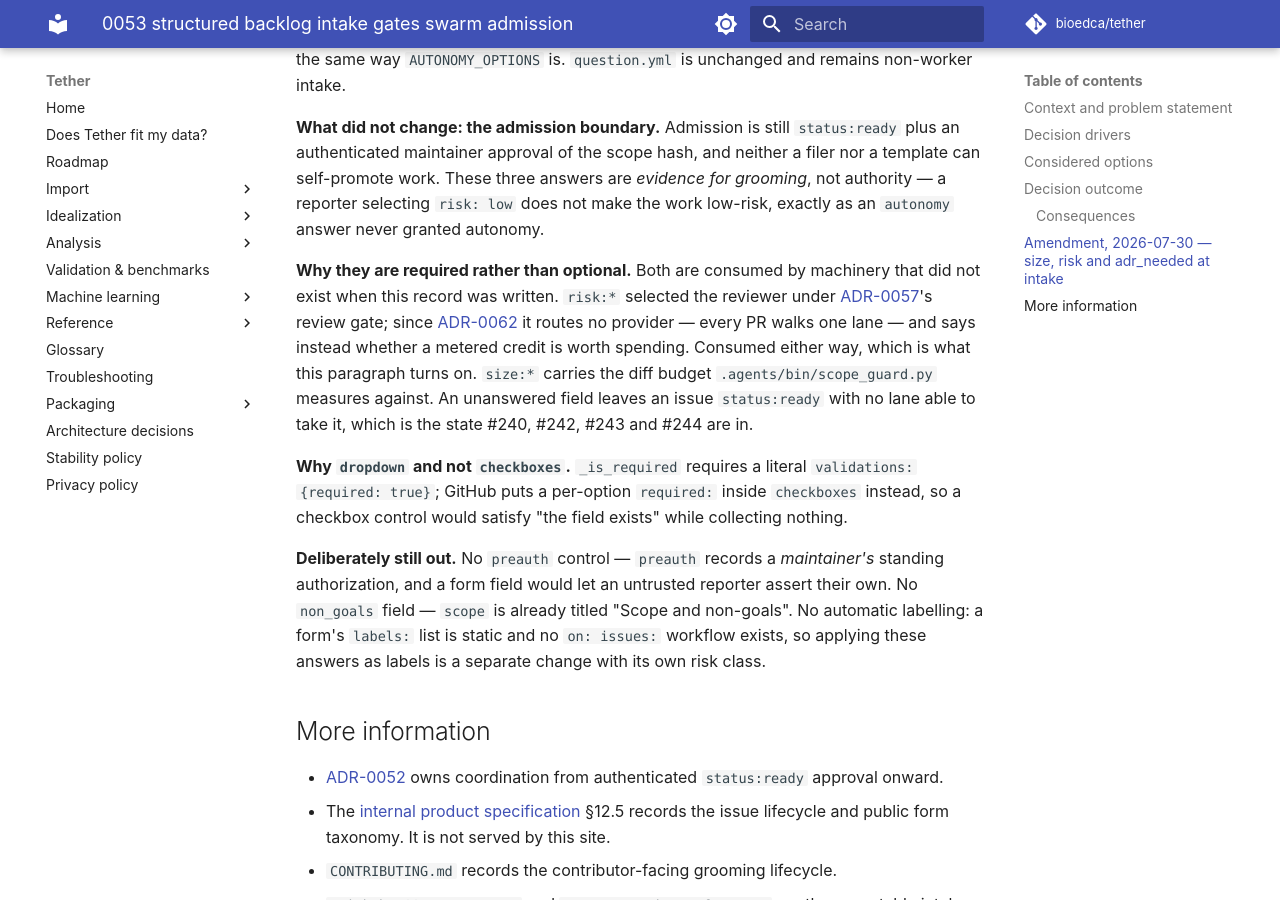
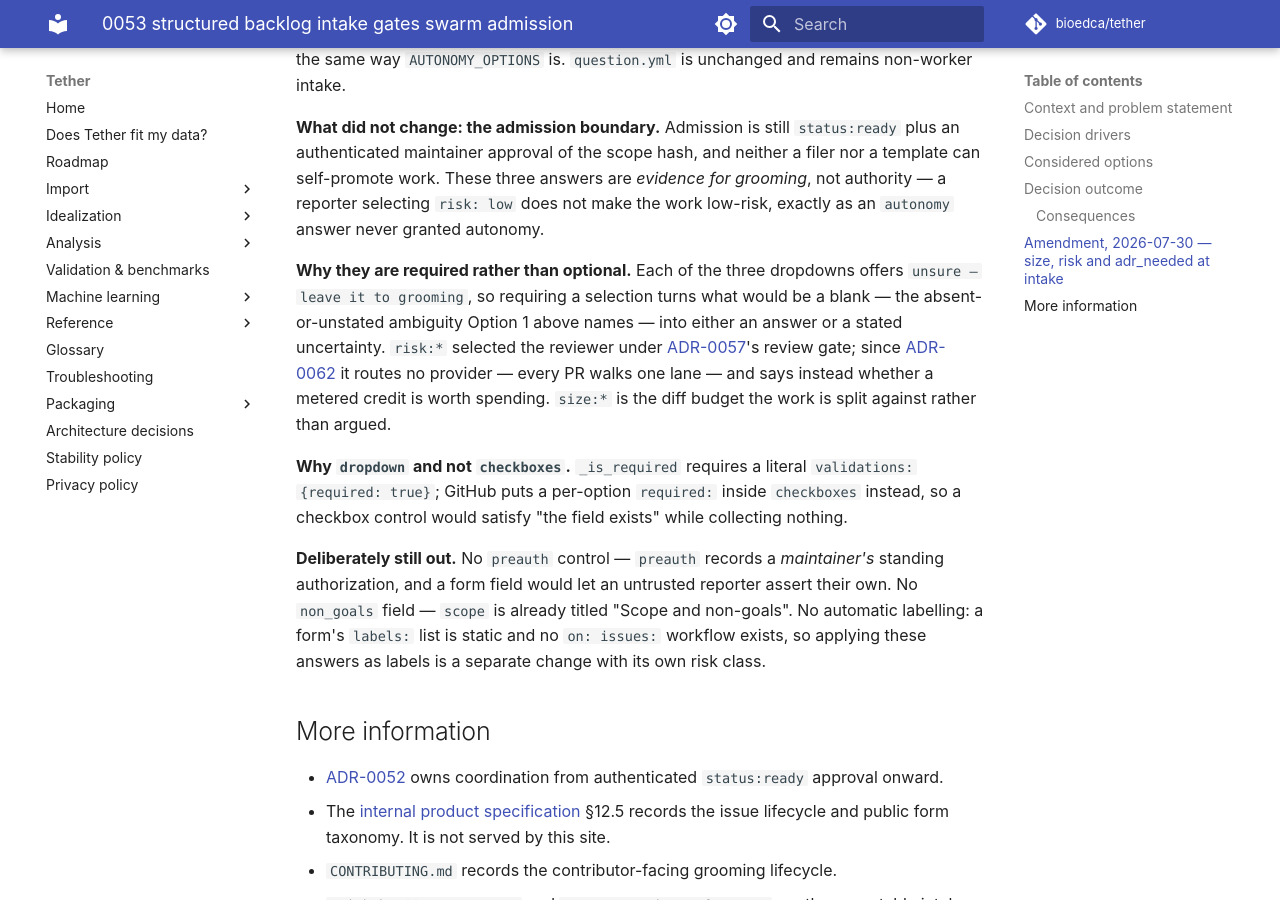
Before and after one commit to bioedca/tether, an MkDocs documentation site: the page built from docs/adr/0053-structured-backlog-intake-gates-swarm-admission.md, in a window 1280 px wide and 900 px high, scrolled down 2951 px. Built offline with MkDocs 1.6.1 and Material for MkDocs 9.7.7, drawn with Linux system fonts in a browser that asks for light colours; comment, search, counter and statistics services are not loaded; the version menu is left out.

Commit message:
docs(adr): repair ADR-0053's size/risk paragraph and the Greptile skip wording (#395) (#473)
* docs(adr): repair ADR-0053's size/risk paragraph and the Greptile skip wording (#395)

ADR-0053: the 'Why they are required' paragraph carried a subjectless
fragment, named .agents/bin/scope_guard.py (deleted by c53c690, #431) as
what measures size:*, and claimed both fields are consumed by machinery
and that an unanswered one strands an issue. Nothing reads a risk: or
size: label on main, so the paragraph now says what the record supports:
both are grooming evidence.

.greptile/README.md: an unaffordable Greptile leg is skipped without a
request, never without a record; the page now says so and points at
AGENTS.md section Review rather than restating it.

Refs #395

* docs(adr): give the required-dropdown reason the forms support (#395)

Each of ADR-0053's three routing dropdowns offers 'unsure — leave it to
grooming', so 'the filer answers them rather than grooming guessing' was
contradicted by the forms. The paragraph now gives the reason they do
support: a required selection turns a blank into an answer or a stated
uncertainty — the ambiguity the record's rejected Option 1 names.

```diff
--- a/docs/adr/0053-structured-backlog-intake-gates-swarm-admission.md
+++ b/docs/adr/0053-structured-backlog-intake-gates-swarm-admission.md
@@ -120,15 +120,15 @@
 *evidence for grooming*, not authority — a reporter selecting `risk: low` does not
 make the work low-risk, exactly as an `autonomy` answer never granted autonomy.
 
-**Why they are required rather than optional.** Both are consumed by machinery
-that did not exist when this record was written. `risk:*` selected the reviewer
+**Why they are required rather than optional.** Each of the three dropdowns
+offers `unsure — leave it to grooming`, so requiring a selection turns what
+would be a blank — the absent-or-unstated ambiguity Option 1 above names —
+into either an answer or a stated uncertainty. `risk:*` selected the reviewer
 under [ADR-0057](0057-github-native-swarm-coordination.md)'s review gate; since
 [ADR-0062](0062-draft-first-review-lane-with-metered-providers.md) it routes no
 provider — every PR walks one lane — and says instead whether a metered credit is
-worth spending. Consumed either way, which is what this paragraph turns on.
-`size:*` carries the diff budget `.agents/bin/scope_guard.py` measures against.
-An unanswered field leaves an issue `status:ready` with no lane able to take it,
-which is the state #240, #242, #243 and #244 are in.
+worth spending. `size:*` is the diff budget the work is split against rather than
+argued.
 
 **Why `dropdown` and not `checkboxes`.** `_is_required` requires a literal
 `validations: {required: true}`; GitHub puts a per-option `required:` inside
```
Also changed, not shown: .greptile/README.md (+2 -1 lines).
